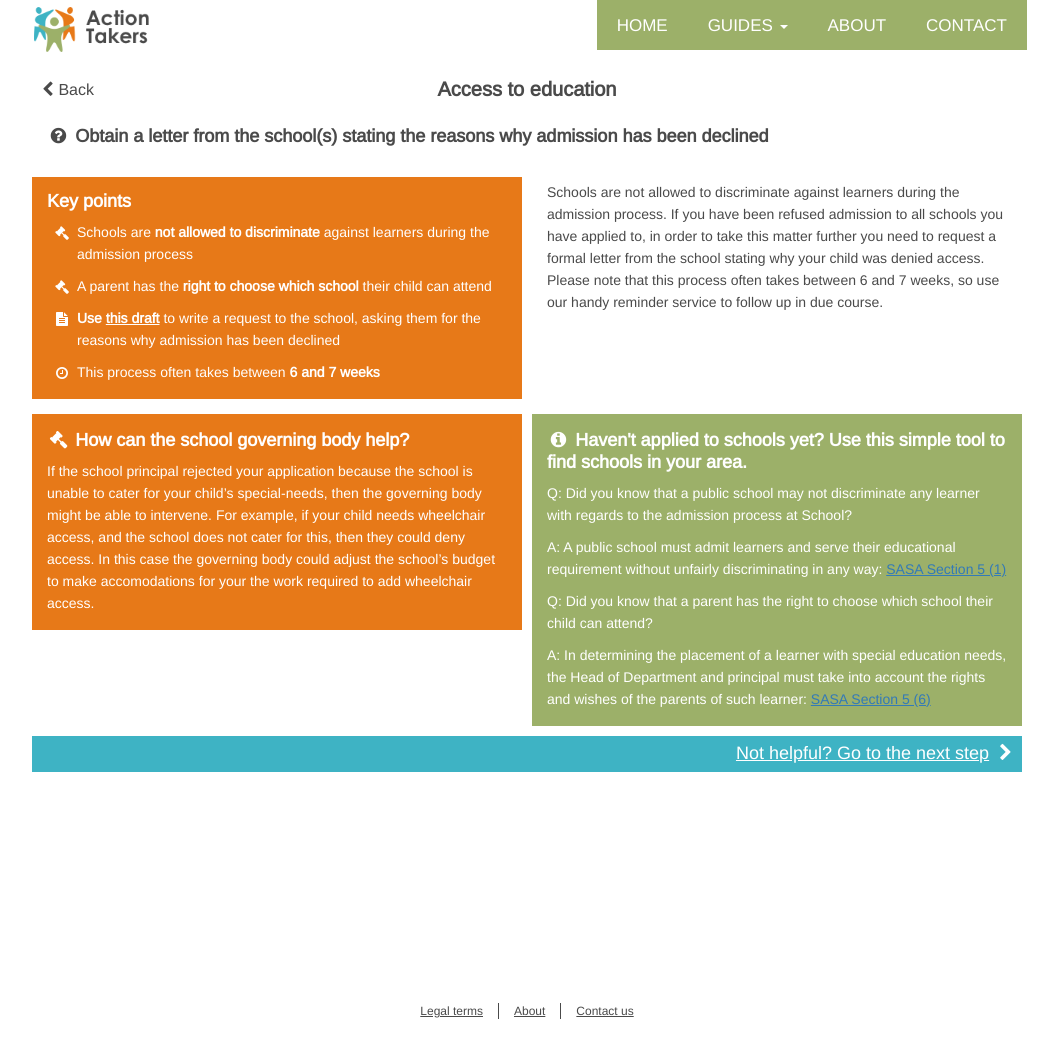
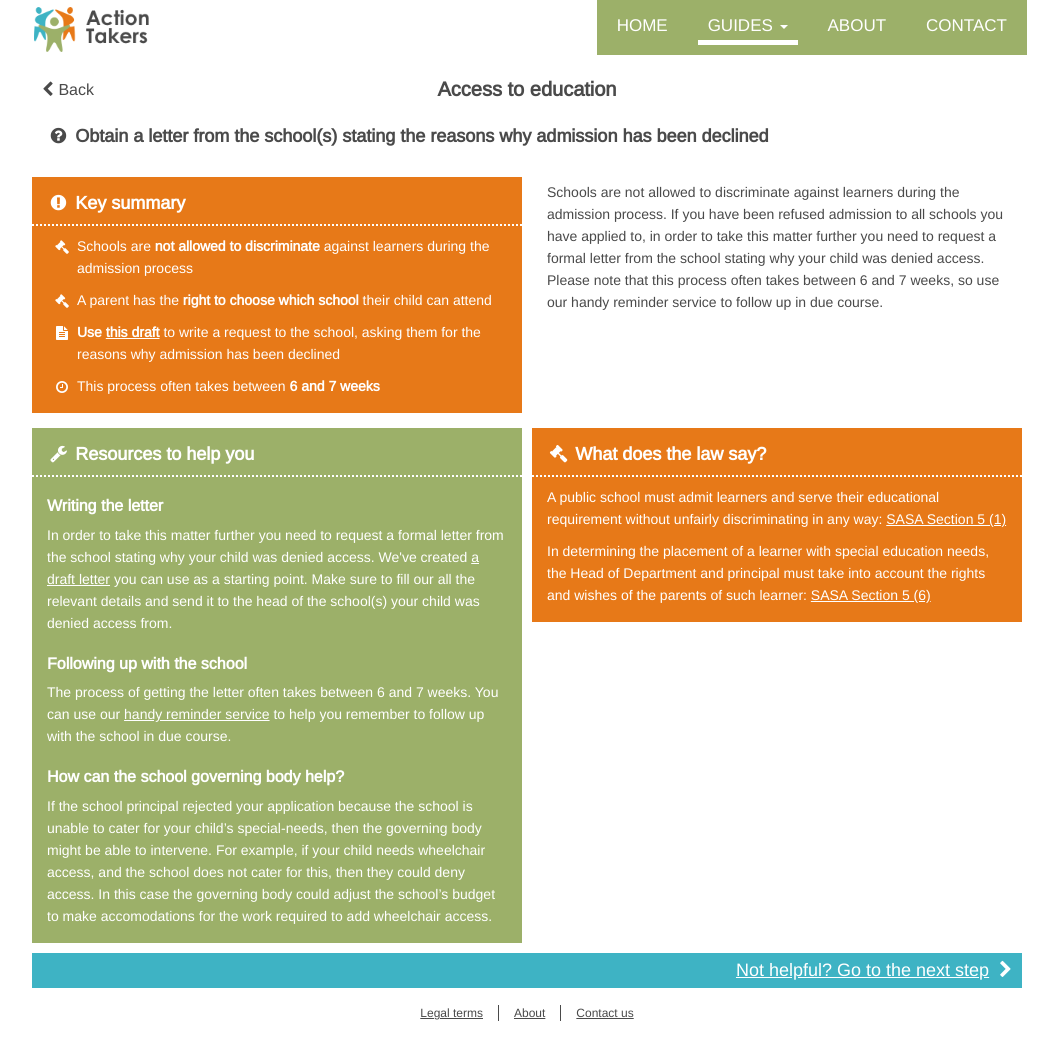
Before and after one commit to OpenUpSA/action-takers, a Jekyll site: the page built from _steps/access-education/1.md, in a window 1280 px wide and 1043 px high. Shown: the whole window, without its empty margins (113-1171 px from the left). Built offline with Jekyll 4.4.1, drawn with Linux system fonts in a browser that asks for light colours; nearby versions of some CDN libraries.

Commit message:
step detail page better blocks

```diff
--- a/_includes/header.html
+++ b/_includes/header.html
@@ -12,7 +12,7 @@
       <ul class="nav navbar-nav navbar-right">
         <li><a class="{% if page.simple-name == "home" %}active{% endif %}" href="/">Home</a></li>
         <li class="dropdown">
-          <a class="{% if page.layout == "guide" %}active{% endif %} href="#" class="dropdown-toggle" data-toggle="dropdown" role="button" aria-haspopup="true" aria-expanded="false">Guides <span class="caret"></span></a>
+          <a class="{% if page.layout == "guide" or page.layout == "step" %}active{% endif %} href="#" class="dropdown-toggle" data-toggle="dropdown" role="button" aria-haspopup="true" aria-expanded="false">Guides <span class="caret"></span></a>
           <ul class="dropdown-menu">
             <li><a href="/access-education">Access to education</a></li>
           </ul>
--- a/_steps/access-education/1.md
+++ b/_steps/access-education/1.md
@@ -10,7 +10,8 @@ title: Access to education
 <div class="row">
   <div class="col-md-6">
     <div class="summary">
-      <h3 class="header">Key points</h3>
+      <div class="header"><i class="fa fa-fw fa-exclamation-circle" aria-hidden="true"></i> Key summary</div>
+      <hr>
       <ul class="fa-ul">
         <li><i class="fa-li fa fa-gavel"></i>Schools are <b>not allowed to discriminate</b> against learners during the admission process</li>
         <li><i class="fa-li fa fa-gavel"></i>A parent has the <b>right to choose which school</b> their child can attend</li>
@@ -28,26 +29,33 @@ title: Access to education
 
 <div class="row">
   <div class="col-md-6">
-    <div class="legal-info">
+    <div class="resources">
       <div class="header">
-        <i class="fa fa-fw fa-gavel" aria-hidden="true"></i> How can the school governing body help?
+        <i class="fa fa-fw fa-wrench" aria-hidden="true"></i> Resources to help you
       </div>
+      <hr>
       <div class="body">
-        <p>If the school principal rejected your application because the school is unable to cater for your child’s special-needs, then the governing body might be able to intervene. For example, if your child needs wheelchair access, and the school does not cater for this, then they could deny access. In this case the governing body could adjust the school’s budget to make accomodations for your the work required to add wheelchair access.</p>
+        <h3>Writing the letter</h3>
+        <p>In order to take this matter further you need to request a formal letter from the school stating why your child was denied access. We've created <a href="">a draft letter</a> you can use as a starting point. Make sure to fill our all the relevant details and send it to the head of the school(s) your child was denied access from.</p>
+
+        <h3>Following up with the school</h3>
+        <p>The process of getting the letter often takes between 6 and 7 weeks. You can use our <a href="">handy reminder service</a> to help you remember to follow up with the school in due course.</p>
+
+        <h3>How can the school governing body help?</h3>
+        <p>If the school principal rejected your application because the school is unable to cater for your child’s special-needs, then the governing body might be able to intervene. For example, if your child needs wheelchair access, and the school does not cater for this, then they could deny access. In this case the governing body could adjust the school’s budget to make accomodations for the work required to add wheelchair access.</p>
       </div>
     </div>
   </div>
   <div class="col-md-6">
-    <div class="detailed-info">
+    <div class="legal-info">
       <div class="header">
-        <i class="fa fa-fw fa-info-circle" aria-hidden="true"></i> Haven't applied to schools yet? Use this simple tool to find schools in your area.
+        <i class="fa fa-fw fa-gavel" aria-hidden="true"></i> What does the law say?
       </div>
-        <div class="body">
-          <p>Q: Did you know that a public school may not discriminate any learner with regards to the admission process at School?</p>
-          <p>A: A public school must admit learners and serve their educational requirement without unfairly discriminating in any way: <a class="act" target="_blank" href="https://www.acts.co.za/south-african-schools-act/5_admission_to_public_schools">SASA Section 5 (1)</a></p>
-          <p>Q: Did you know that a parent has the right to choose which school their child can attend?</p>
-          <p>A: In determining the placement of a learner with special education needs, the Head of Department and principal must take into account the rights and wishes of the parents of such learner: <a class="act" target="_blank" href="https://www.acts.co.za/south-african-schools-act/5_admission_to_public_schools"> SASA Section 5 (6)</a></p>
-        </div>
+      <hr>
+      <div class="body">
+        <p>A public school must admit learners and serve their educational requirement without unfairly discriminating in any way: <a class="act" target="_blank" href="https://www.acts.co.za/south-african-schools-act/5_admission_to_public_schools">SASA Section 5 (1)</a></p>
+        <p>In determining the placement of a learner with special education needs, the Head of Department and principal must take into account the rights and wishes of the parents of such learner: <a class="act" target="_blank" href="https://www.acts.co.za/south-african-schools-act/5_admission_to_public_schools"> SASA Section 5 (6)</a></p>
+      </div>
     </div>
   </div>
 </div>
--- a/css/main.scss
+++ b/css/main.scss
@@ -344,6 +344,7 @@ nav.navbar-default {
       display: block;
       &:hover {
         text-decoration: none;
+        background-color: $light-gray;
       }
       .circle, .content {
         display: inline-block;
@@ -428,7 +429,11 @@ nav.navbar-default {
     font-size: 18px;
     font-weight: bold;
   }
-  .title, .summary, .intro, .legal-info, .detailed-info, {
+  hr {
+    margin: 10px -15px;
+    border-top: 2px dotted #fff;
+  }
+  .title, .summary, .intro, .resources, .legal-info, {
     padding: 5px 15px;
     margin-top: 15px;
     line-height: 22px;
@@ -451,13 +456,19 @@ nav.navbar-default {
       }
     }
   }
+  .resources {
+    background-color: $green;
+    color: #fff;
+    a {
+      color: #fff;
+    }
+  }
   .legal-info {
     background-color: $orange;
     color: #fff;
-  }
-  .detailed-info {
-    background-color: $green;
-    color: #fff;
+    a {
+      color: #fff;
+    }
   }
   .next-step {
     background-color: $blue;
```
